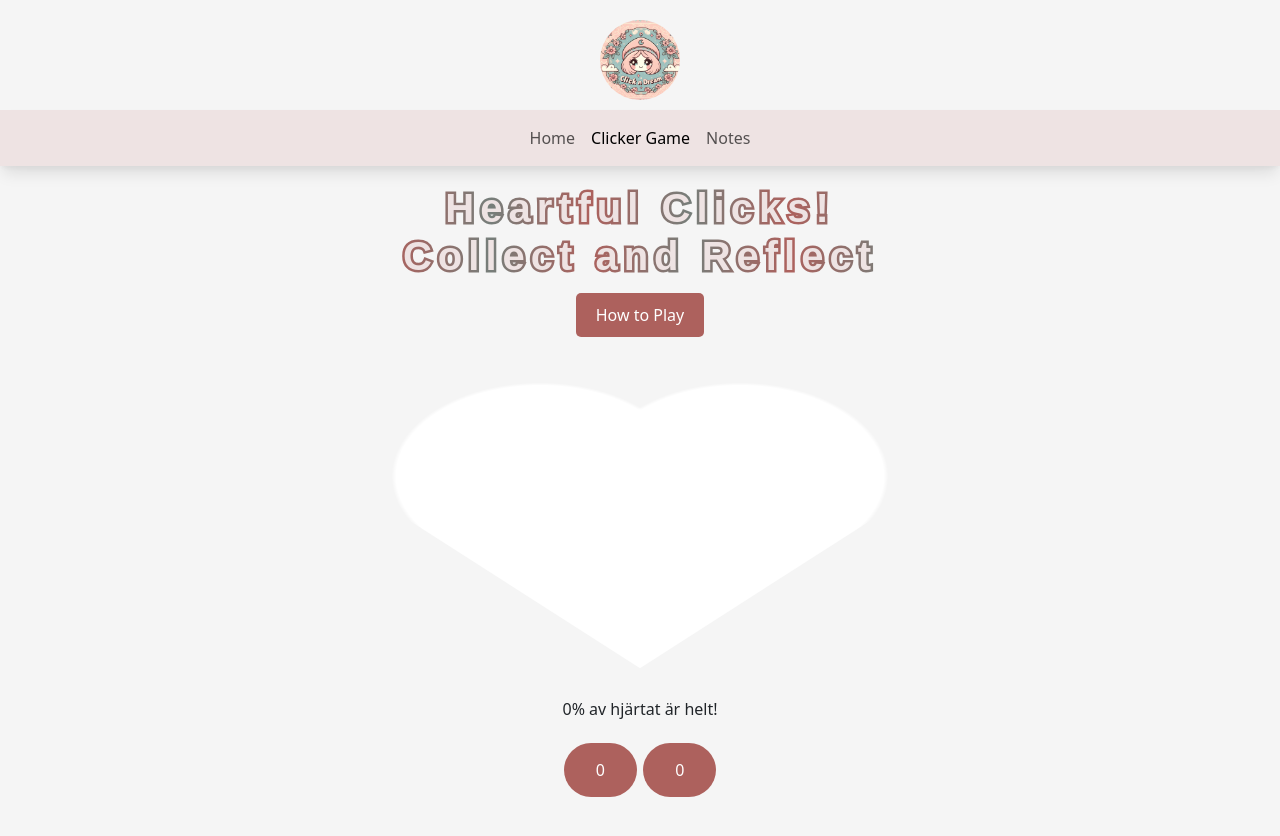
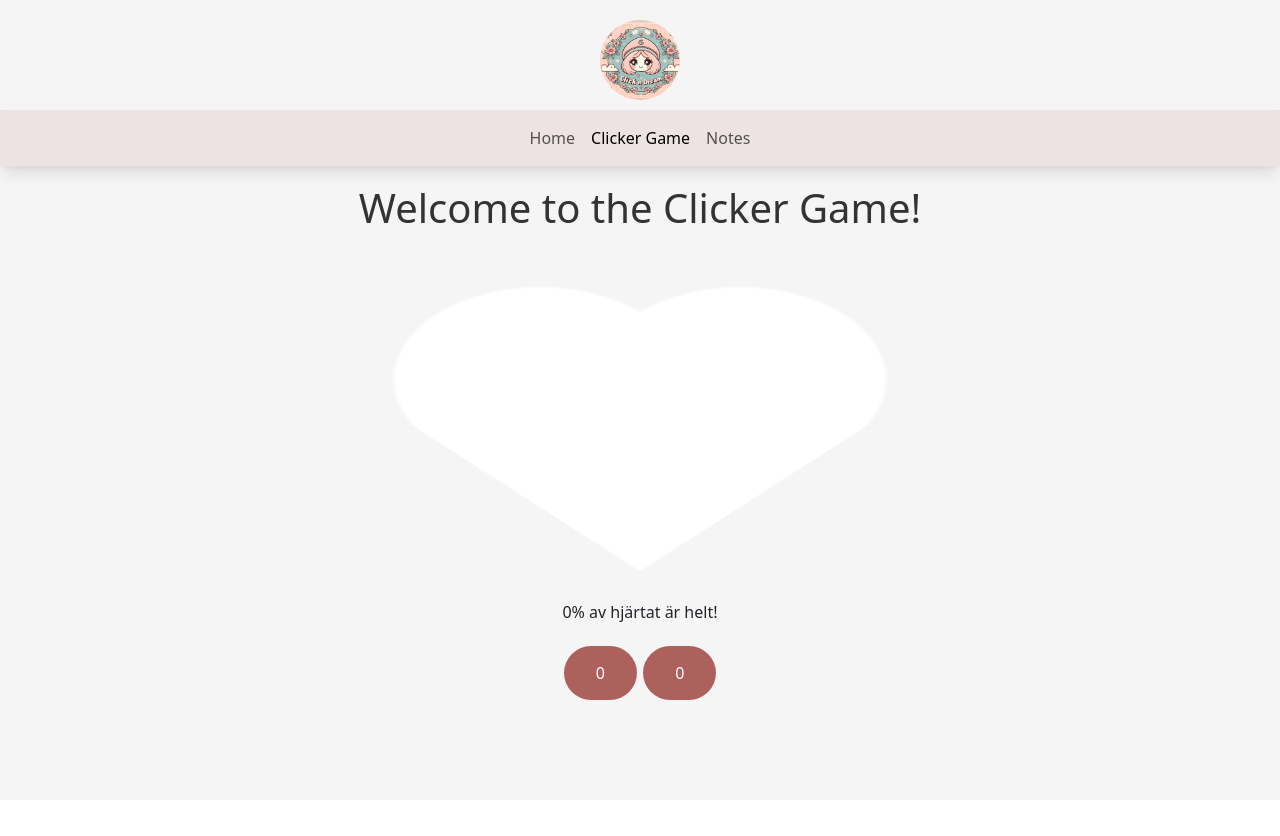
Before and after one commit to Elin-Schmidt/clicker-game, a Vue app: page /clicker-game in a window 1280 px wide. After the commit the page ends 800 px from the top, so only its background shows below. Built offline with nearby package versions, Linux system fonts and the light colour scheme.

Commit message:
Refactor ClickerGame.vue to simplify structure and remove tooltip functionality; update index.html for improved viewport settings

```diff
--- a/index.html
+++ b/index.html
@@ -3,7 +3,11 @@
   <head>
     <meta charset="UTF-8" />
     <link rel="icon" type="image/svg+xml" href="/img/click-n-dream.png" />
-        <meta name="viewport" content="width=device-width, initial-scale=1.0" />
+    <meta
+      name="viewport"
+      content="width=device-width, initial-scale=1.0, user-scalable=no, maximum-scale=1.0"
+    />
+
     <title>Click N' Dream</title>
   </head>
   <body>
--- a/src/views/ClickerGame.vue
+++ b/src/views/ClickerGame.vue
@@ -1,32 +1,8 @@
 <!-- Options API -->
 
 <template>
-  <header>
-    <h1>
-      Heartful Clicks!<br />
-      Collect and Reflect
-    </h1>
-  </header>
+  <header><h1>Welcome to the Clicker Game!</h1></header>
   <main>
-    <button class="tooltip-button" @click="toggleTooltip" ref="howToPlay">
-      How to Play
-    </button>
-    <div
-      class="tooltip"
-      ref="tooltip"
-      :class="{ 'tooltip-visible': isTooltipVisible }"
-    >
-      <p>
-        <strong>Click the Buttons</strong> – There are two buttons at the bottom
-        of the screen. Clicking them will gradually fill up the heart. Each
-        button contributes to the heart's progress. Once the heart is filled, a
-        quote will appear inside it.
-      </p>
-      <p>
-        Click on the quote to save it as a note in your notebook. Your notebook
-        can be accessed from another link on the page.
-      </p>
-    </div>
     <section>
       <Heart :progress="totalProgress" />
     </section>
@@ -86,10 +62,7 @@
 
         // Max count for each button
         firstMaxCount: 50,
-        secondMaxCount: 100,
-
-        // Tooltip visibility
-        isTooltipVisible: false
+        secondMaxCount: 100
       }
     },
 
@@ -122,31 +95,9 @@
       resetProgress() {
         const heartStore = useHeartStore()
         heartStore.resetProgress()
-      },
-      toggleTooltip(event) {
-        console.log('toggleTooltip called')
-        event.stopPropagation() // Prevent the click event from propagating to the document
-        this.isTooltipVisible = !this.isTooltipVisible
-        if (this.isTooltipVisible) {
-          document.addEventListener('click', this.hideTooltip)
-        } else {
-          document.removeEventListener('click', this.hideTooltip)
-        }
-      },
-      hideTooltip(event) {
-        console.log('hideTooltip called')
-        const button = this.$refs.howToPlay
-        const tooltip = this.$refs.tooltip
-        if (
-          tooltip &&
-          !tooltip.contains(event.target) &&
-          event.target !== button
-        ) {
-          this.isTooltipVisible = false
-          document.removeEventListener('click', this.hideTooltip)
-        }
       }
     },
+
     mounted() {
       const savedFirstButtonNumber = localStorage.getItem('firstButtonNumber')
       const savedSecondButtonNumber = localStorage.getItem('secondButtonNumber')
@@ -175,77 +126,13 @@
 
 <style scoped>
   h1 {
-    color: #eee3e3 !important;
-    background-clip: text;
-    background-image: linear-gradient(
-      to right,
-      #ad615d,
-      #767e7a,
-      #ad615d,
-      #767e7a,
-      #ad615d,
-      #767e7a
-    );
-    color: var(--color-background);
-    font-size: var(--font-size);
-    font-weight: var(--font-weight);
-    letter-spacing: var(--letter-spacing);
-    padding: calc(--stroke-width / 2);
-    -webkit-text-stroke-color: transparent;
-    -webkit-text-stroke-width: var(--stroke-width);
-    margin-bottom: 13px;
-    font-family: Poppins, sans-serif;
-    --stroke-width: calc(2em / 16);
-    --font-size: 5vmin;
-    --font-weight: 700;
-    --letter-spacing: calc(1.2em / 8);
+    color: #333;
   }
   main {
     display: flex;
     flex-direction: column;
-    position: relative;
   }
   #clicker-button {
     align-self: center;
   }
-
-  .tooltip-button {
-    padding: 10px 20px;
-    background-color: #ad615d;
-    color: white;
-    border: none;
-    cursor: pointer;
-    font-size: 16px;
-    border-radius: 5px;
-    max-width: 300px;
-    align-self: center;
-  }
-  .tooltip {
-    max-width: 300px;
-    text-align: left;
-    z-index: 1000; /* Ensure the tooltip is above other elements */
-    overflow: hidden;
-    height: 0;
-    opacity: 0;
-    transition: height 0.3s ease, opacity 0.3s ease;
-    align-self: center;
-  }
-  .tooltip-visible {
-    height: auto;
-    opacity: 1;
-    padding: 15px;
-    border-radius: 10px;
-    box-shadow: 0 4px 8px rgba(0, 0, 0, 0.2);
-    background: white;
-    color: black;
-  }
-  .tooltip::after {
-    content: '';
-    position: absolute;
-    top: -10px;
-    left: 20px;
-    border-width: 10px;
-    border-style: solid;
-    border-color: transparent transparent white transparent;
-  }
 </style>
```
Also changed, not shown: public/index.html (added, +21 -0 lines). Lines whose indentation alone changed are shown as unchanged.
